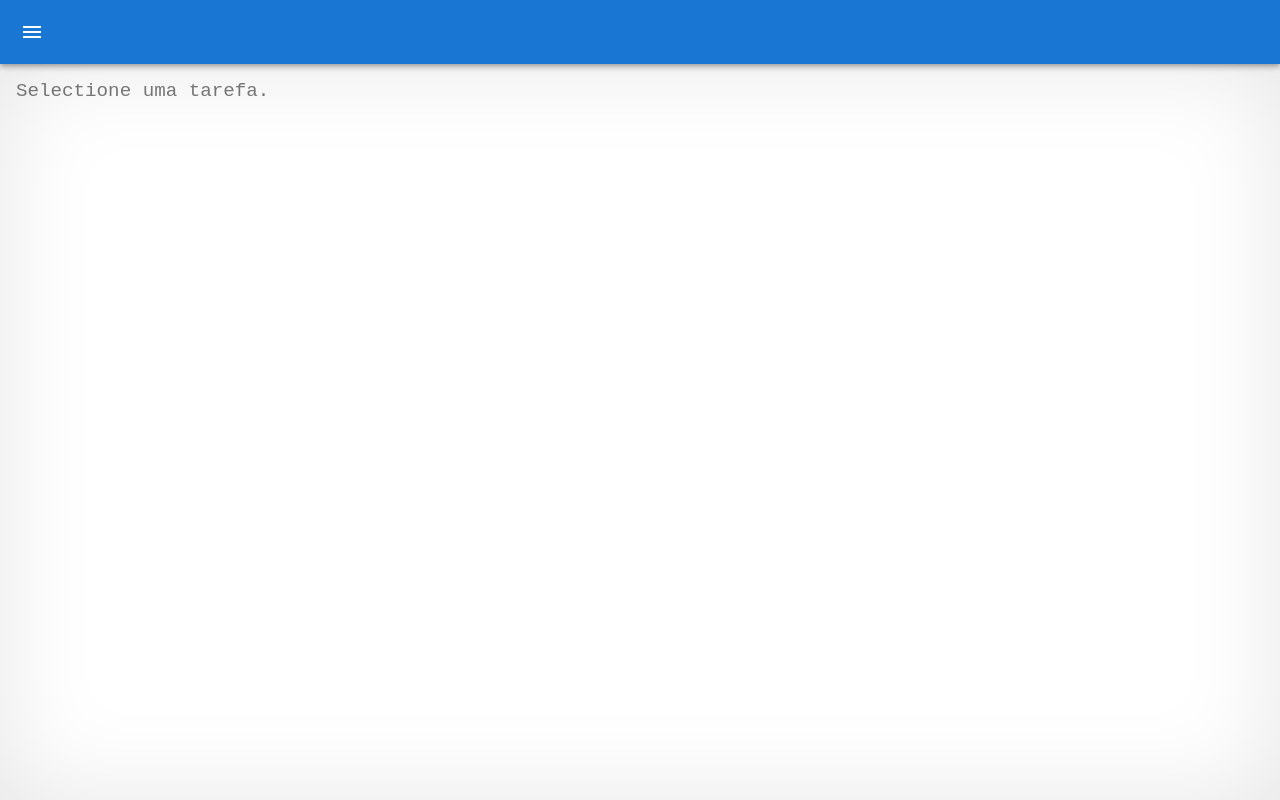
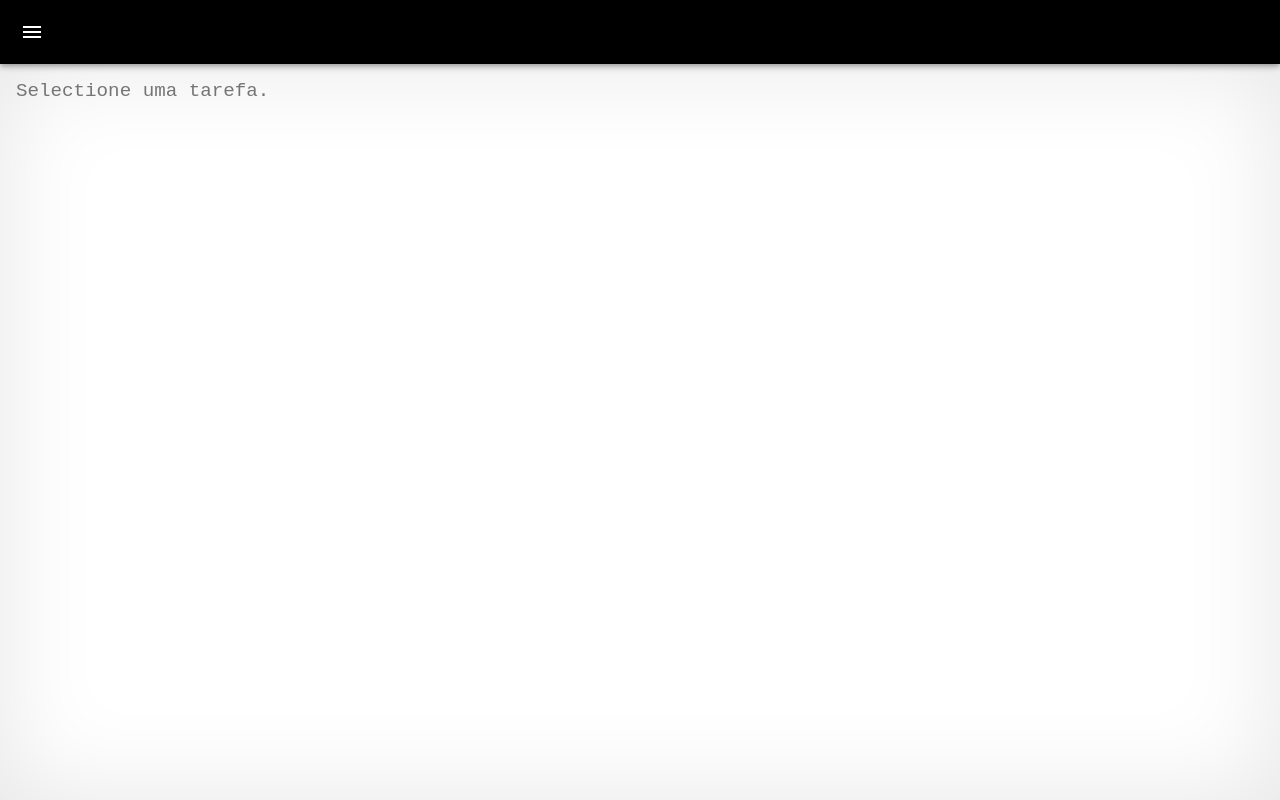
Before and after one commit to Jp-bruno/taskListV2, a React (Create React App) app: page / in a window 1280 px wide. Built offline with nearby package versions, Linux system fonts and the light colour scheme.

Commit message:
added some color

```diff
--- a/src/components/AppBar.tsx
+++ b/src/components/AppBar.tsx
@@ -30,13 +30,13 @@ const AppBarStyled = styled(MuiAppBar, {
 }));
 
 export default function AppBarComponent() {
-  const ListContextObject = useContext(ListContext);
+  const {selectedTask} = useContext(ListContext);
   const { open, handleDrawerOpen } =
     useContext(DrawerContext);
 
   return (
     <AppBarStyled open={open}>
-      <Toolbar>
+      <Toolbar sx={{background: selectedTask?.finished ? 'green' : 'black', transition: 'background 0.4s ease'}}>
         <IconButton
           color="inherit"
           aria-label="open drawer"
@@ -47,8 +47,8 @@ export default function AppBarComponent() {
           <MenuIcon />
         </IconButton>
         <Typography variant="h6" noWrap component="div">
-          {ListContextObject?.selectedTask
-            ? ListContextObject.selectedTask.title
+          {selectedTask
+            ? selectedTask.title
             : ""}
         </Typography>
       </Toolbar>
--- a/src/components/TaskDetails.tsx
+++ b/src/components/TaskDetails.tsx
@@ -7,7 +7,7 @@ const StyledDetails = styled("div")`
   text-align: center;
   flex-basis: 1;
   height: 210px;
-  transition: height 0.5s ease;
+  transition: height 0.5s ease, backgroun-color 0.3s ease;
 
   .content {
     display: flex;
@@ -56,6 +56,10 @@ const StyledDetails = styled("div")`
   &.details-closed {
     height: 0;
   }
+
+  &.green {
+    background-color: #57fc576a;
+  }
 `;
 
 export default function TaskDetails() {
@@ -63,7 +67,7 @@ export default function TaskDetails() {
     useContext<ListContextType>(ListContext);
 
   return (
-    <StyledDetails className={selectedTask ? "details-open" : "details-closed"}>
+    <StyledDetails className={`${selectedTask ? "details-open" : "details-closed"} ${selectedTask?.finished ? 'green' : ''}`}>
       {selectedTask ? (
         <div className="content">
           <div className="content-data">
--- a/src/context/ListContext.tsx
+++ b/src/context/ListContext.tsx
@@ -57,6 +57,7 @@ export default function ListContextProvider({ children }: PropsWithChildren) {
   const [tasks, setTasks] = useState<[] | Task[]>([new Task("Primeira tarefa", "primeira"), new Task("Segunda tarefa", "segunda"), new Task("Terceira tarefa", "terceira")]);
 
   const [selectedTask, setSelectedTask] = useState<Task | null>(null);
+
   const { handleDrawerClose } = useContext(DrawerContext);
 
   function taskAlreadyExits(taskTitle: string) {
```
